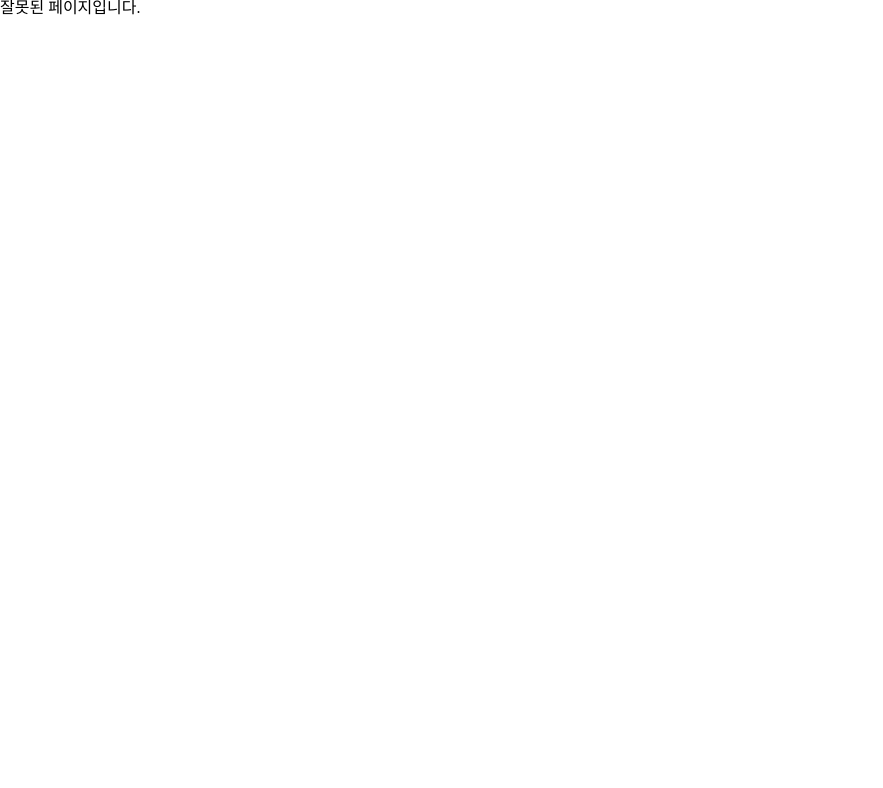
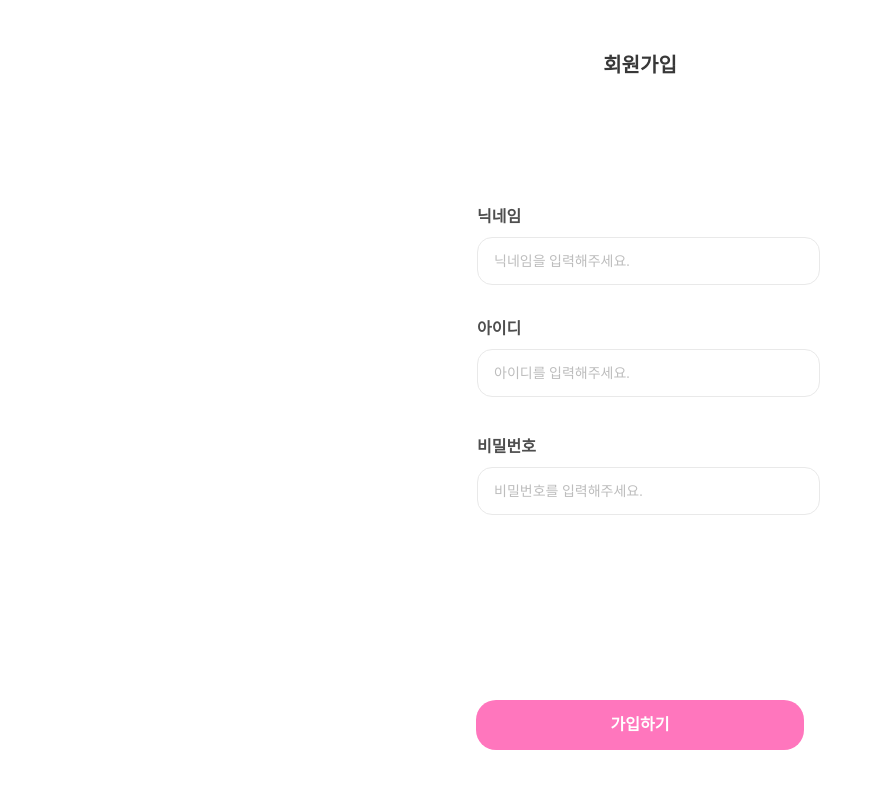
Before and after one commit to Mimi-official/Mimi_Client, a React (Vite) app: page /signup in a window 1280 px wide. Shown: the top 788 px of the page, without its empty margins (0-883 px from the left). Built offline with nearby package versions, Linux system fonts and the light colour scheme.

Commit message:
회원가입 모든 필드 생성

```diff
--- a/src/pages/Login.jsx
+++ b/src/pages/Login.jsx
@@ -125,7 +125,7 @@ const LoginButton = styled.button`
   position: absolute;
   left: 50%;
   transform: translateX(-50%);
-  top: 699px;
+  top: 700;
 `;
 
 
--- a/src/pages/Signup.jsx
+++ b/src/pages/Signup.jsx
@@ -0,0 +1,210 @@
+import React from 'react';
+import styled from 'styled-components';
+
+// ---------------------------------------------------
+// 1. 전체 컨테이너
+// ---------------------------------------------------
+const Container = styled.div`
+  width: 390px;
+  height: 844px;
+  background-color: white;
+  margin: 0 auto;
+  position: relative;
+`;
+
+// ---------------------------------------------------
+// 2. 타이틀 (로그인 -> 회원가입)
+// ---------------------------------------------------
+const TitleText = styled.div` /* LoginText에서 TitleText로 이름 변경 */
+  color: #383838;
+  font-family: Pretendard;
+  font-size: 20px;
+  font-style: normal;
+  font-weight: 600;
+  line-height: normal;
+
+  position: absolute;
+  left: 50%;
+  transform: translateX(-50%);
+  top: 49px;
+`;
+
+// ---------------------------------------------------
+// 3. 닉네임 레이아웃 컨테이너 (기존 LoginLayout)
+// ---------------------------------------------------
+const NicknameLayout = styled.div`
+  display: flex;
+  width: 343px;
+  flex-direction: column;
+  align-items: flex-start;
+  gap: 10px;
+
+  position: absolute;
+  left: 32px;
+  top: 203px;
+`;
+
+// ---------------------------------------------------
+// 4. 아이디 레이아웃 컨테이너 (새로 추가)
+// ---------------------------------------------------
+const IdLayout = styled.div`
+  display: flex;
+  width: 343px;
+  flex-direction: column;
+  align-items: flex-start;
+  gap: 10px;
+
+  position: absolute;
+  left: 32px;
+  top: 315px; /* 닉네임 아래 배치 */
+`;
+
+// ---------------------------------------------------
+// 5. 비밀번호 레이아웃 컨테이너 (위치 조정)
+// ---------------------------------------------------
+const PasswordLayout = styled.div`
+  display: flex;
+  width: 343px;
+  flex-direction: column;
+  align-items: flex-start;
+  gap: 10px;
+
+  position: absolute;
+  left: 32px;
+  top: 433px; /* 아이디 아래 배치 (319 + 71 + 30) */
+`;
+
+// ---------------------------------------------------
+// 6. 레이블 (닉네임/아이디/비밀번호 글자) 스타일
+// ---------------------------------------------------
+const Label = styled.label`
+  color: #4E4E4E;
+  font-family: Pretendard;
+  font-size: 16px;
+  font-style: normal;
+  font-weight: 600;
+  line-height: normal;
+`;
+
+// ---------------------------------------------------
+// 7. 입력 필드 (Input) 스타일
+// ---------------------------------------------------
+const InputField = styled.input`
+  box-sizing: border-box;
+  width: 100%;
+  padding: 12px 16px;
+  border-radius: 15px;
+  border: 1px solid #E9E9E9;
+  background: #FFF;
+  line-height: 140%;
+
+  font-family: Pretendard;
+  font-size: 16px;
+  font-weight: 500;
+  color: #383838;
+
+  &:focus {
+    outline: none;
+    border-color: #4E4E4E;
+    box-shadow: 0 0 0 1px #4E4E4E;
+  }
+
+  &::placeholder {
+    color: #BDBDBD;
+    font-family: Pretendard;
+    font-size: 14px;
+    font-style: normal;
+    font-weight: 400;
+    line-height: 140%;
+  }
+`;
+
+// ---------------------------------------------------
+// 8. 가입하기 버튼 스타일 (기존 LoginButton 유지)
+// ---------------------------------------------------
+const SignupButton = styled.button` /* LoginButton에서 SignupButton으로 이름 변경 */
+  display: flex;
+  justify-content: center;
+  align-items: center;
+  gap: 8px;
+
+  width: 328px;
+  padding: 14px 78px;
+  border-radius: 20px;
+  background: #FF76BD;
+  border: none;
+  cursor: pointer;
+
+  position: absolute;
+  left: 50%;
+  transform: translateX(-50%);
+  top: 700px;
+`;
+
+
+// ---------------------------------------------------
+// 9. 버튼 텍스트 스타일
+// ---------------------------------------------------
+const ButtonText = styled.span`
+  width: 168px;
+  flex-shrink: 0;
+  color: #FFF;
+  text-align: center;
+  font-family: Pretendard;
+  font-size: 16px;
+  font-style: normal;
+  font-weight: 700;
+  line-height: 140%;
+`;
+
+
+// ---------------------------------------------------
+// 10. Signup 컴포넌트 (⭐️ 최종 컴포넌트)
+// ---------------------------------------------------
+const Signup = () => {
+  return (
+    <Container>
+      <TitleText>회원가입</TitleText>
+
+      {/* 닉네임 영역 */}
+      <NicknameLayout>
+        <Label htmlFor="nickname">닉네임</Label>
+        <InputField
+          id="nickname"
+          type="text"
+          placeholder="닉네임을 입력해주세요."
+        />
+      </NicknameLayout>
+
+      {/* 아이디 영역 */}
+      <IdLayout>
+        <Label htmlFor="userId">아이디</Label>
+        <InputField
+          id="userId"
+          type="text"
+          placeholder="아이디를 입력해주세요."
+        />
+      </IdLayout>
+
+      {/* 비밀번호 영역 */}
+      <PasswordLayout>
+        <Label htmlFor="userPw">비밀번호</Label>
+        <InputField
+          id="userPw"
+          type="password"
+          placeholder="비밀번호를 입력해주세요."
+        />
+      </PasswordLayout>
+
+      {/* 가입하기 버튼 */}
+      <SignupButton>
+        <ButtonText>가입하기</ButtonText> {/* 텍스트 변경 */}
+      </SignupButton>
+
+      {/* ⭐️ 회원가입 텍스트 (SignupText)는 삭제됨 */}
+
+    </Container>
+  );
+};
+
+export default Signup;
```
Also changed, not shown: src/routes/Lim.jsx (+4 -3 lines), src/assets/images/Mimi_Logo.png.
